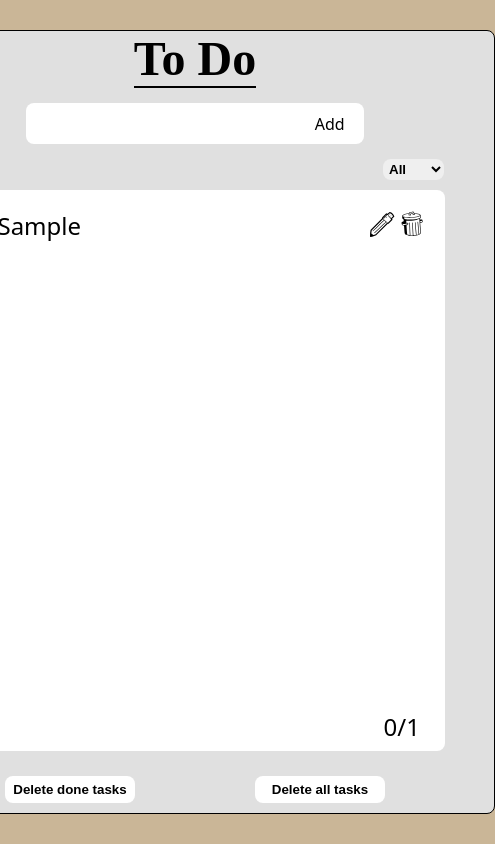
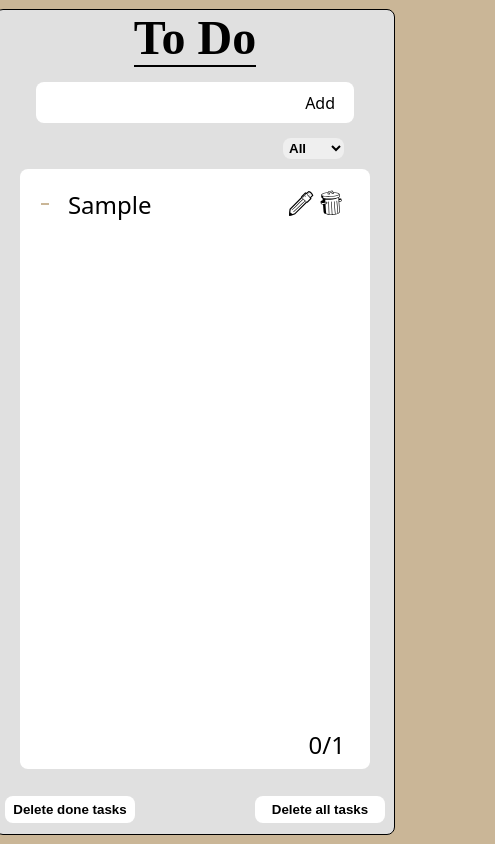
Before and after one commit to MaxiRinaldi22/Todo-List, a React (Vite) app: page / in a window 390 px wide. Both pictures are taken after typing "Sample" into the empty fields and a click on the button "Add". Shown: the whole page, 495 px wide, since content can reach past the window. Built offline with nearby package versions, Linux system fonts and the light colour scheme.

Commit message:
Add responsive design

```diff
--- a/src/App.css
+++ b/src/App.css
@@ -1,16 +1,16 @@
 main {
-  width: 100%;
+  width: 100vw;
   height: 100vh;
-  padding: 30px;
 
   display: flex;
   flex-direction: column;
   align-items: center;
+  justify-content: center;
 }
 
 .container-main {
   width: 600px;
-  height: 100%;
+  max-width: 600px;
 
   display: flex;
   flex-direction: column;
@@ -32,12 +32,8 @@ main {
   margin-bottom: 15px;
 }
 
-.container-add {
-  margin-bottom: 15px;
-}
-
 .input-add {
-  padding: 0.6em 1.2em;
+  padding: 0.6em;
   font-size: 1em;
   font-weight: 500;
   font-family: inherit;
@@ -47,6 +43,15 @@ main {
 
   background-color: white;
   color: black;
+}
+
+.container-add {
+  margin-bottom: 15px;
+}
+
+.input-add::placeholder {
+  font-size: 0.7rem;
+  color: red;
 }
 
 .btn-add {
@@ -84,7 +89,7 @@ select {
 
 .tasks {
   width: 500px;
-  height: 600px;
+  min-height: 600px;
   padding: 10px;
 
   display: flex;
@@ -100,12 +105,10 @@ select {
 
 .task {
   width: 480px;
-  height: 50px;
+  min-height: 50px;
+  padding: 0 12px;
 
   display: flex;
-  justify-content: space-between;
-
-  padding: 0 12px;
 }
 
 .task-title {
@@ -160,7 +163,7 @@ p {
 
 .edit {
   width: 500px;
-  height: 32px;
+  min-height: 32px;
 
   margin-right: 20px;
   margin-left: 32px;
@@ -194,7 +197,7 @@ p {
 
 .tasks-msg {
   width: 100%;
-  height: 30px;
+  min-height: 30px;
 
   display: flex;
   justify-content: flex-end;
@@ -202,3 +205,40 @@ p {
 
   color: black;
 }
+
+@media (max-width: 627px) {
+  .container-main {
+    width: 450px;
+  }
+  .tasks {
+    width: 400px;
+  }
+  .task {
+    width: auto;
+    flex-wrap: wrap;
+  }
+  .task-title {
+    width: 294px;
+  }
+  .edit {
+    width: 254px;
+  }
+}
+
+@media (max-width: 480px) {
+  .container-main {
+    width: 400px;
+  }
+  .tasks {
+    width: 350px;
+  }
+  .task {
+    width: auto;
+  }
+  .task-title {
+    width: 244px;
+  }
+  .edit {
+    width: 190px;
+  }
+}
--- a/src/components/AddInput.jsx
+++ b/src/components/AddInput.jsx
@@ -1,12 +1,13 @@
-export function AddInput({ value, onChange, onSubmit }) {
+export function AddInput({ titleValue , onChange, onSubmit, todos }) {
   return (
     <form className="container-add" onSubmit={(e) => e.preventDefault()}>
       <input
         className="input-add"
         type="text"
-        value={value}
+        value={titleValue}
         onChange={onChange}
         maxLength='19'
+        placeholder={todos.length >= 11 && 'No more space to intoduce a task'}
       />
       <button onClick={onSubmit} className="btn-add">
         Add
--- a/src/components/TaskContainer.jsx
+++ b/src/components/TaskContainer.jsx
@@ -9,6 +9,7 @@ function TaskItem({ taskProps, editingProps }) {
 
   return (
     <div id="checklist">
+      <ul>
         <li key={task.id} className="task">
           {editingTasId === task.id ? (
             <>
@@ -57,6 +58,7 @@ function TaskItem({ taskProps, editingProps }) {
             </>
           )}
         </li>
+      </ul>
     </div>
   );
 }
--- a/src/components/TodosWrapper.jsx
+++ b/src/components/TodosWrapper.jsx
@@ -5,13 +5,13 @@ import { RemoveBtns } from "./RemoveBtns";
 
 export function TodosWrapper() {
   const [todos, setTodos] = useState([]);
-  const [value, setValue] = useState("");
+  const [titleValue, setTitleValue] = useState("");
   const [selectedOption, setSelectedOption] = useState("all");
-  const [editingTasId, setEditingTasId] = useState(null);
+  const [editingTaskId, setEditingTaskId] = useState(null);
   const [newTitle, setNewtitle] = useState("");
 
   const handleInputChange = (e) => {
-    setValue(e.target.value);
+    setTitleValue(e.target.value);
   };
 
   const handleSelectChange = (e) => {
@@ -27,14 +27,14 @@ export function TodosWrapper() {
   };
 
   const handleSubmit = () => {
-    if (value.trim() && todos.length <= 10) {
+    if (titleValue.trim() && todos.length <= 10) {
       const newTask = {
         id: Date.now(),
-        title: value.trim(),
+        title: titleValue.trim(),
         completed: false,
       };
       setTodos([...todos, newTask]);
-      setValue("");
+      setTitleValue("");
     }
   };
 
@@ -43,7 +43,7 @@ export function TodosWrapper() {
   };
 
   const starEditing = (id, currentTitle) => {
-    setEditingTasId(id);
+    setEditingTaskId(id);
     setNewtitle(currentTitle);
   };
 
@@ -55,7 +55,7 @@ export function TodosWrapper() {
           : task
       )
     );
-    setEditingTasId(null);
+    setEditingTaskId(null);
     setNewtitle("");
   };
 
@@ -65,12 +65,12 @@ export function TodosWrapper() {
 
   const handleRemoveDoneTasks = () => {
     setTodos(todos.filter((task) => task.completed === false));
-    setValue("");
+    setTitleValue("");
   };
 
   const handleRemoveAllTasks = () => {
     setTodos([]);
-    setValue("");
+    setTitleValue("");
   };
 
   return (
@@ -78,7 +78,8 @@ export function TodosWrapper() {
       <AddInput
         onSubmit={handleSubmit}
         onChange={handleInputChange}
-        value={value}
+        titleValue={titleValue}
+        todos={todos}
       />
 
       <TaskContainer
@@ -92,7 +93,7 @@ export function TodosWrapper() {
           handleSelectChange,
         }}
         editingProps={{
-          editingTasId,
+          editingTaskId,
           newTitle,
           saveTask,
           starEditing,
```
Also changed, not shown: 1 other file (tests, documents, lock files or other folders). Lines whose indentation alone changed are shown as unchanged.
